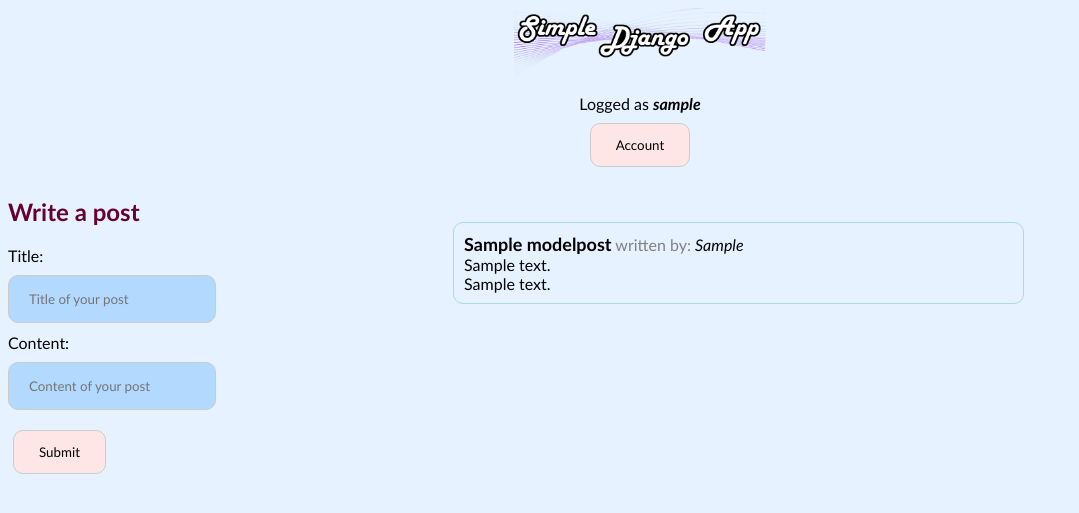
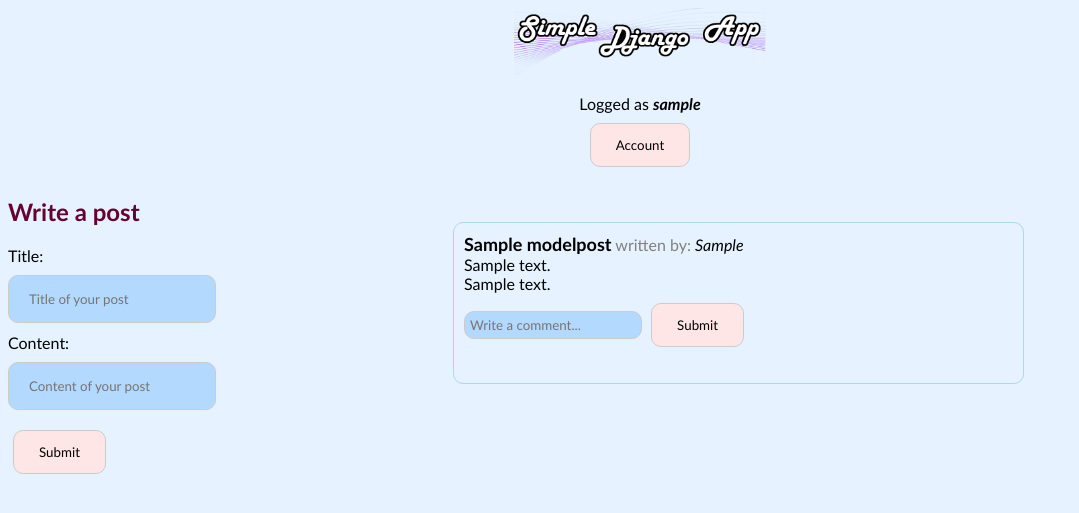
Before and after one commit to Jendzej/authenticationapp, a Django app: page /posts/ in a window 1280 px wide. Shown: the top 513 px of the page, without its empty margins (0-1079 px from the left). Run offline with Django 4.2, Linux system fonts and the light colour scheme; a user stored in the database is signed in; tables that the repository leaves empty hold one stand-in row (values such as "Sample post").

Commit message:
Navigation and comments update

```diff
--- a/mainapp/posts/models.py
+++ b/mainapp/posts/models.py
@@ -27,7 +27,6 @@
 
 
 class Comment(models.Model):
-    # user = models.TextField()
     name = models.TextField()
     content = models.TextField()
     post = models.ForeignKey(ModelPost, on_delete=models.CASCADE, related_name="comments")
--- a/mainapp/posts/views.py
+++ b/mainapp/posts/views.py
@@ -14,14 +14,23 @@
             form.user = request.user
             form.save()
             return render(request, 'posts/posts_index.html')
+        comment_form = PostComment(request.POST)
+        if comment_form.is_valid():
+            comment_form = comment_form.save(commit=False)
+            comment_form.post = ModelPost
+            comment_form.name = request.user
+            comment_form.save()
+            return render(request, 'posts/posts_index.html')
     else:
         form = PostForm()
+        comment_form = PostComment()
 
     list_of_posts = ModelPost.objects.all().values()
     comment = Comment.objects.all().values()
     context = {
         'form': form,
         'list_of_posts': list_of_posts,
+        'comment_form': comment_form,
         'comment': comment,
     }
     return render(request, 'posts/posts_index.html', context)
--- a/mainapp/static/styles/stylesheet.css
+++ b/mainapp/static/styles/stylesheet.css
@@ -17,7 +17,7 @@
     margin: 10px 5px;
     border-radius: 10px;
     border: 1px solid #ccc;
-    /*width: 10%;*/
+    /*width: 6%;*/
 }
 
 input {
@@ -131,3 +131,7 @@
 .login_page, .signup_page {
     text-align: center;
 }
+
+.button_acc {
+    width: 6%;
+}
--- a/mainapp/templates/posts/posts_index.html
+++ b/mainapp/templates/posts/posts_index.html
@@ -37,12 +37,21 @@
                     <div class="content_of_post">
                         {{ post.content }}
                     </div>
-                    <div>
+                    <div class="comment_list">
                         {% for comm in comment %}
                             {% if comm.post_id == post.id %}
                                 {{ comm.content }}
                             {% endif %}
                         {% endfor %}
+                    </div>
+                    <div class="add_comment">
+                        <form method="post">
+                            {% csrf_token %}
+                            {{ comment_form.content }}
+                            <button type="submit">
+                                Submit
+                            </button>
+                        </form>
                     </div>
                 </div>
             {% endfor %}
--- a/mainapp/templates/posts/posts_list.html
+++ b/mainapp/templates/posts/posts_list.html
@@ -3,4 +3,5 @@
 {% block list_posts %}
 {{ list_of_posts }}
 {{ comment }}
+{{ comment_form }}
 {% endblock %}
```
Also changed, not shown: mainapp/templates/registration/login.html (+8 -1 lines), mainapp/templates/registration/signup.html (+6 -1 lines).
